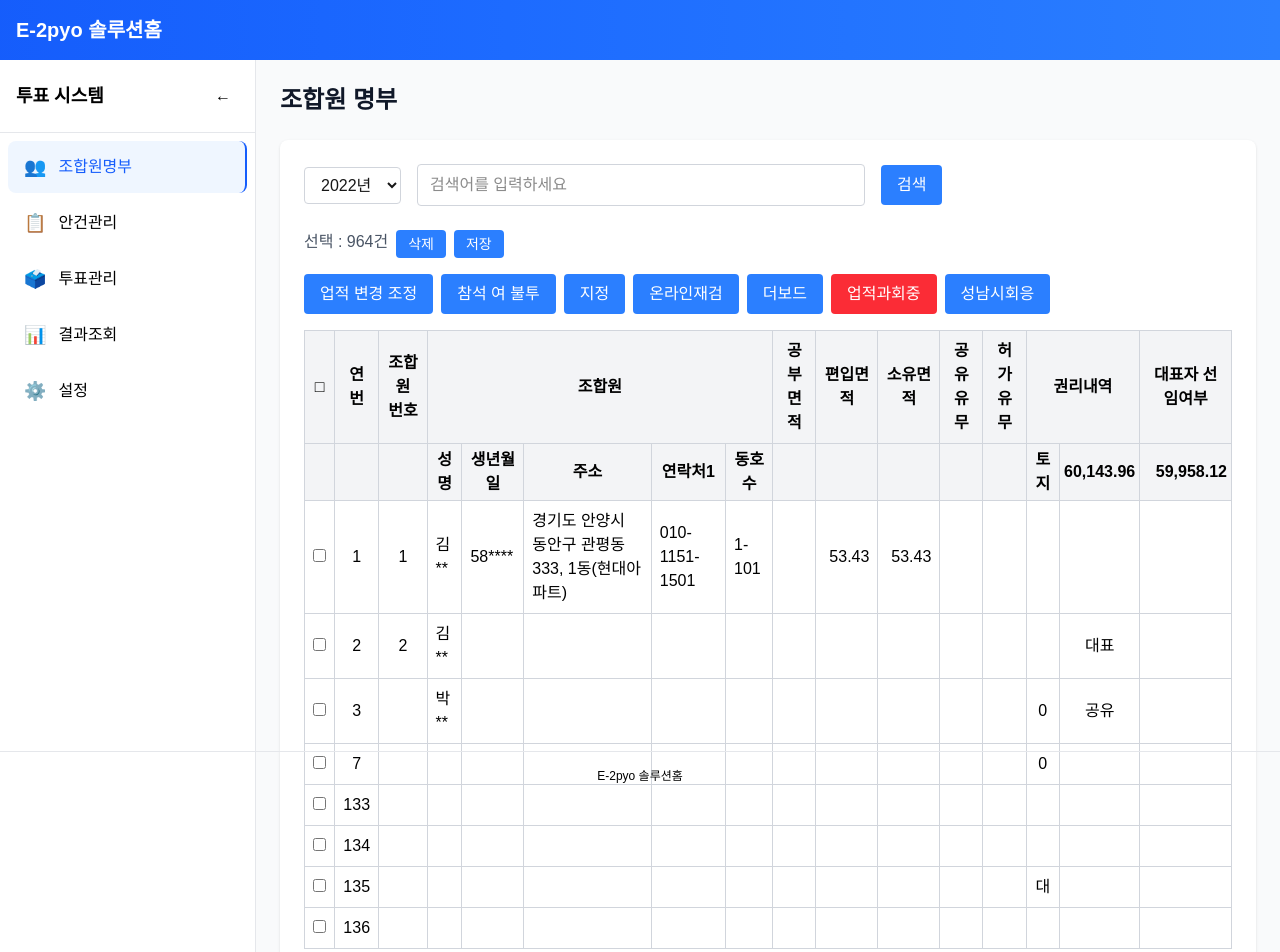
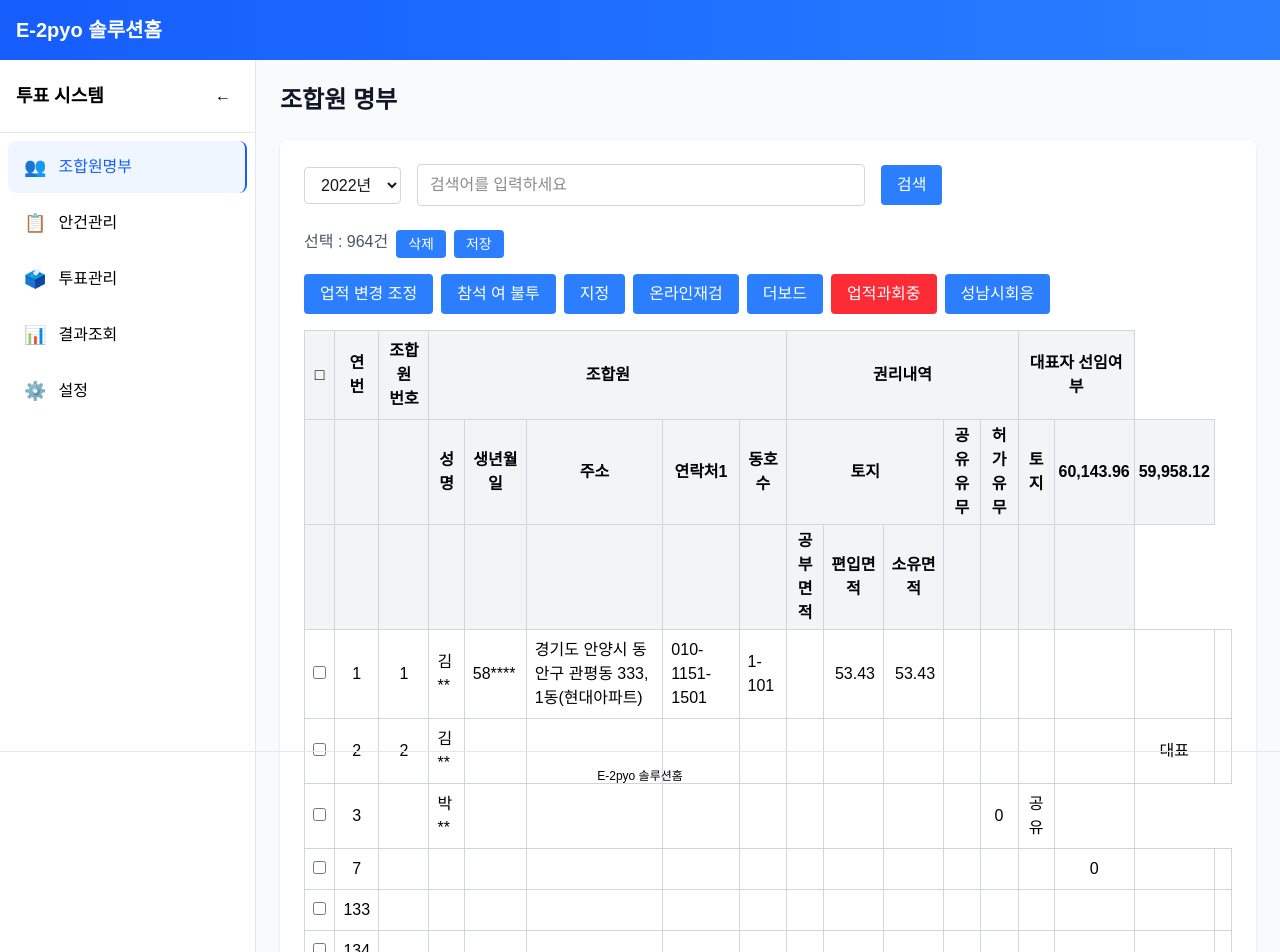
Before and after one commit to petpulslab/e-2pyo, a Next.js app: page /voting in a window 1280 px wide. Shown: the top 952 px of the page. Built offline with nearby package versions, Linux system fonts and the light colour scheme.

Commit message:
권리내역 칼럼 수정

```diff
--- a/app/voting/page.tsx
+++ b/app/voting/page.tsx
@@ -74,14 +74,9 @@ export default function VotingPage() {
                 >
                   조합원
                 </th>
-                <th className="border border-gray-300 p-2">공부면적</th>
-                <th className="border border-gray-300 p-2">편입면적</th>
-                <th className="border border-gray-300 p-2">소유면적</th>
-                <th className="border border-gray-300 p-2">공유유무</th>
-                <th className="border border-gray-300 p-2">허가유무</th>
                 <th
                   className="border border-gray-300 p-2 text-center"
-                  colSpan={2}
+                  colSpan={5}
                 >
                   권리내역
                 </th>
@@ -101,11 +96,14 @@ export default function VotingPage() {
                 <th className="border border-gray-300 p-1">주소</th>
                 <th className="border border-gray-300 p-1">연락처1</th>
                 <th className="border border-gray-300 p-1">동호수</th>
-                <th className="border border-gray-300 p-1"></th>
-                <th className="border border-gray-300 p-1"></th>
-                <th className="border border-gray-300 p-1"></th>
-                <th className="border border-gray-300 p-1"></th>
-                <th className="border border-gray-300 p-1"></th>
+                <th
+                  className="border border-gray-300 p-1 text-center"
+                  colSpan={3}
+                >
+                  토지
+                </th>
+                <th className="border border-gray-300 p-1">공유유무</th>
+                <th className="border border-gray-300 p-1">허가유무</th>
                 <th className="border border-gray-300 p-1">토지</th>
                 <th className="border border-gray-300 p-1 text-right">
                   60,143.96
@@ -113,6 +111,23 @@ export default function VotingPage() {
                 <th className="border border-gray-300 p-1 text-right">
                   59,958.12
                 </th>
+              </tr>
+              <tr className="bg-gray-100 text-black">
+                <th className="border border-gray-300 p-1"></th>
+                <th className="border border-gray-300 p-1"></th>
+                <th className="border border-gray-300 p-1"></th>
+                <th className="border border-gray-300 p-1"></th>
+                <th className="border border-gray-300 p-1"></th>
+                <th className="border border-gray-300 p-1"></th>
+                <th className="border border-gray-300 p-1"></th>
+                <th className="border border-gray-300 p-1"></th>
+                <th className="border border-gray-300 p-1">공부면적</th>
+                <th className="border border-gray-300 p-1">편입면적</th>
+                <th className="border border-gray-300 p-1">소유면적</th>
+                <th className="border border-gray-300 p-1"></th>
+                <th className="border border-gray-300 p-1"></th>
+                <th className="border border-gray-300 p-1"></th>
+                <th className="border border-gray-300 p-1"></th>
               </tr>
             </thead>
             <tbody className="text-black">
@@ -137,6 +152,7 @@ export default function VotingPage() {
                 <td className="border border-gray-300 p-2"></td>
                 <td className="border border-gray-300 p-2"></td>
                 <td className="border border-gray-300 p-2"></td>
+                <td className="border border-gray-300 p-2"></td>
               </tr>
               <tr>
                 <td className="border border-gray-300 p-2 text-center">
@@ -145,6 +161,7 @@ export default function VotingPage() {
                 <td className="border border-gray-300 p-2 text-center">2</td>
                 <td className="border border-gray-300 p-2 text-center">2</td>
                 <td className="border border-gray-300 p-2">김**</td>
+                <td className="border border-gray-300 p-2"></td>
                 <td className="border border-gray-300 p-2"></td>
                 <td className="border border-gray-300 p-2"></td>
                 <td className="border border-gray-300 p-2"></td>
@@ -173,7 +190,6 @@ export default function VotingPage() {
                 <td className="border border-gray-300 p-2"></td>
                 <td className="border border-gray-300 p-2"></td>
                 <td className="border border-gray-300 p-2"></td>
-                <td className="border border-gray-300 p-2"></td>
                 <td className="border border-gray-300 p-2 text-center">0</td>
                 <td className="border border-gray-300 p-2 text-center">공유</td>
                 <td className="border border-gray-300 p-2"></td>
@@ -184,6 +200,7 @@ export default function VotingPage() {
                 </td>
                 <td className="border border-gray-300 p-2 text-center">7</td>
                 <td className="border border-gray-300 p-2 text-center"></td>
+                <td className="border border-gray-300 p-2"></td>
                 <td className="border border-gray-300 p-2"></td>
                 <td className="border border-gray-300 p-2"></td>
                 <td className="border border-gray-300 p-2"></td>
@@ -217,6 +234,7 @@ export default function VotingPage() {
                 <td className="border border-gray-300 p-2"></td>
                 <td className="border border-gray-300 p-2"></td>
                 <td className="border border-gray-300 p-2"></td>
+                <td className="border border-gray-300 p-2"></td>
               </tr>
               <tr>
                 <td className="border border-gray-300 p-2 text-center">
@@ -237,6 +255,7 @@ export default function VotingPage() {
                 <td className="border border-gray-300 p-2"></td>
                 <td className="border border-gray-300 p-2"></td>
                 <td className="border border-gray-300 p-2"></td>
+                <td className="border border-gray-300 p-2"></td>
               </tr>
               <tr>
                 <td className="border border-gray-300 p-2 text-center">
@@ -244,6 +263,7 @@ export default function VotingPage() {
                 </td>
                 <td className="border border-gray-300 p-2 text-center">135</td>
                 <td className="border border-gray-300 p-2 text-center"></td>
+                <td className="border border-gray-300 p-2"></td>
                 <td className="border border-gray-300 p-2"></td>
                 <td className="border border-gray-300 p-2"></td>
                 <td className="border border-gray-300 p-2"></td>
@@ -277,6 +297,7 @@ export default function VotingPage() {
                 <td className="border border-gray-300 p-2"></td>
                 <td className="border border-gray-300 p-2"></td>
                 <td className="border border-gray-300 p-2"></td>
+                <td className="border border-gray-300 p-2"></td>
               </tr>
             </tbody>
           </table>
```
